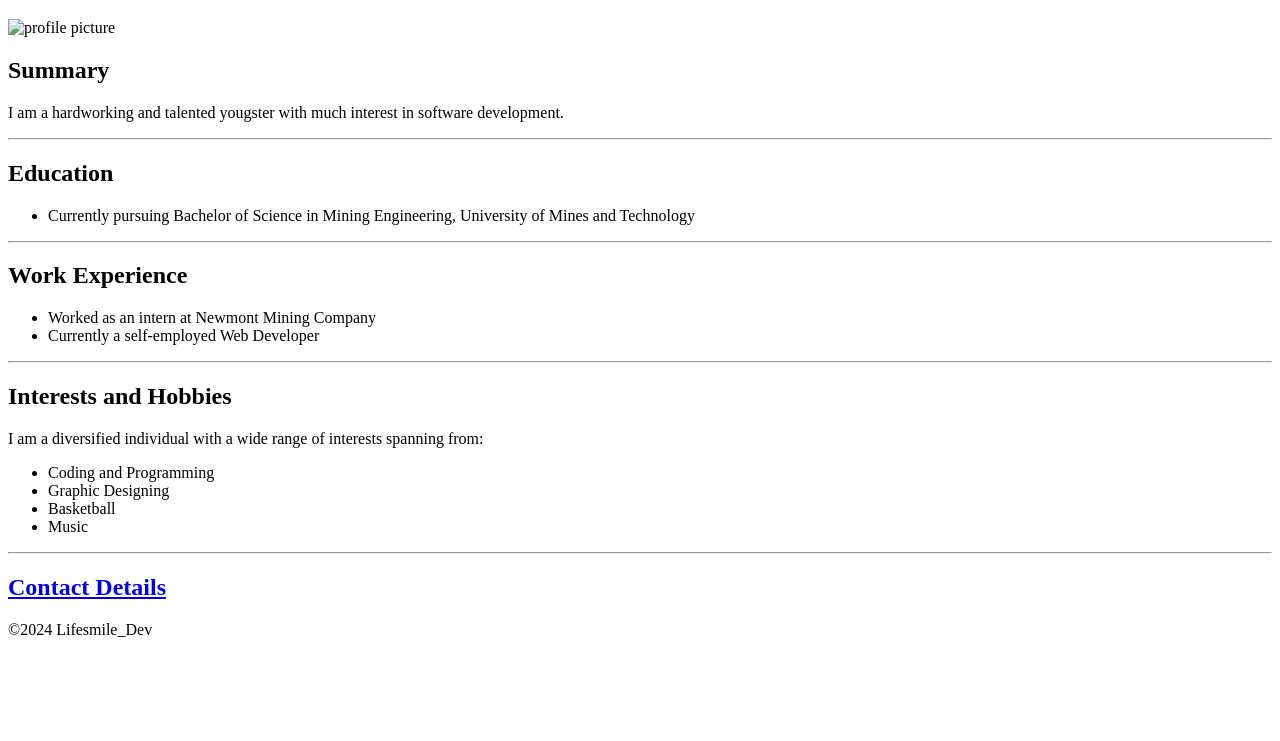
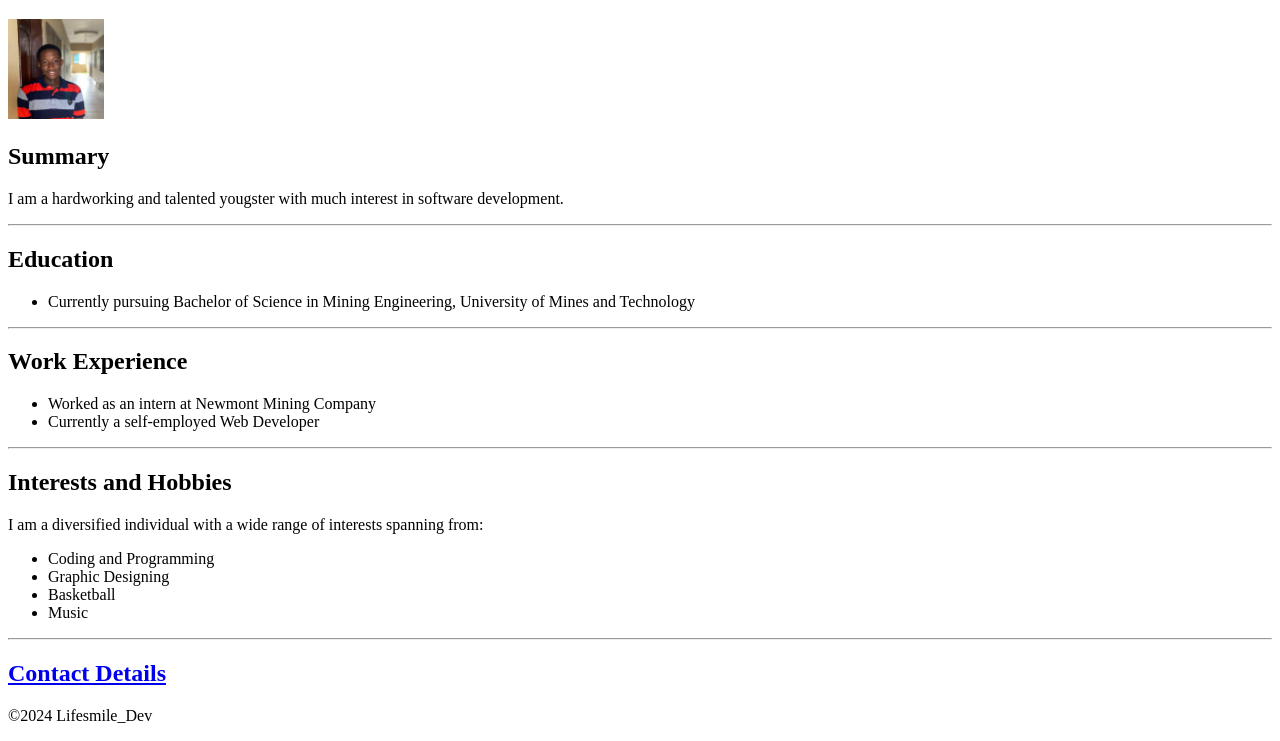
Before and after one commit to Lifesmile-dev/HTML-Resume2, a plain HTML site: page index.html in a window 1280 px wide. Shown: the part 87-828 px from the top of the page. Before the commit the page ends 800 px from the top, so only its background shows below. Drawn offline with Linux system fonts and the light colour scheme; files whose address does not match are found by name.

Commit message:
Add files via upload

```diff
--- a/index.html
+++ b/index.html
@@ -9,9 +9,9 @@
   <body>
     <h1>Godwin Wedam Akansah</h1>
     <img
-      src="../My capstone project/profile pic.png"
+      src="../My%20capstone%20project/profile%20pic.png"
       height="100"
-      alt="profile picture"
+      alt="profile%20picture"
     />
     <h2>Summary</h2>
     <p>
```
